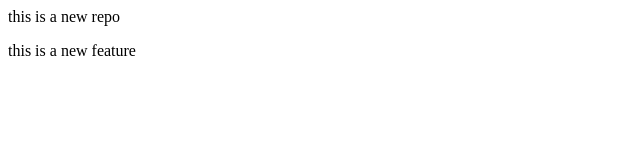
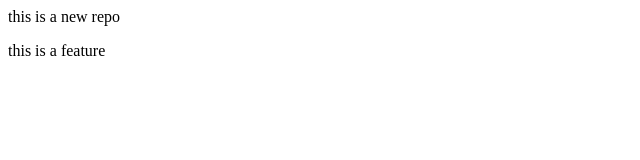
Before and after one commit to onkarmore26/localrepo, a plain HTML site: page index.html in a window 1280 px wide. Shown: the full height of the page, 0-640 px from the left. Drawn offline with Linux system fonts and the light colour scheme.

```diff
--- a/index.html
+++ b/index.html
@@ -1,2 +1,2 @@
 <p>this is a new repo</p>
-<p>this is a new feature</p>
+ <p>this is a feature</p>
```
